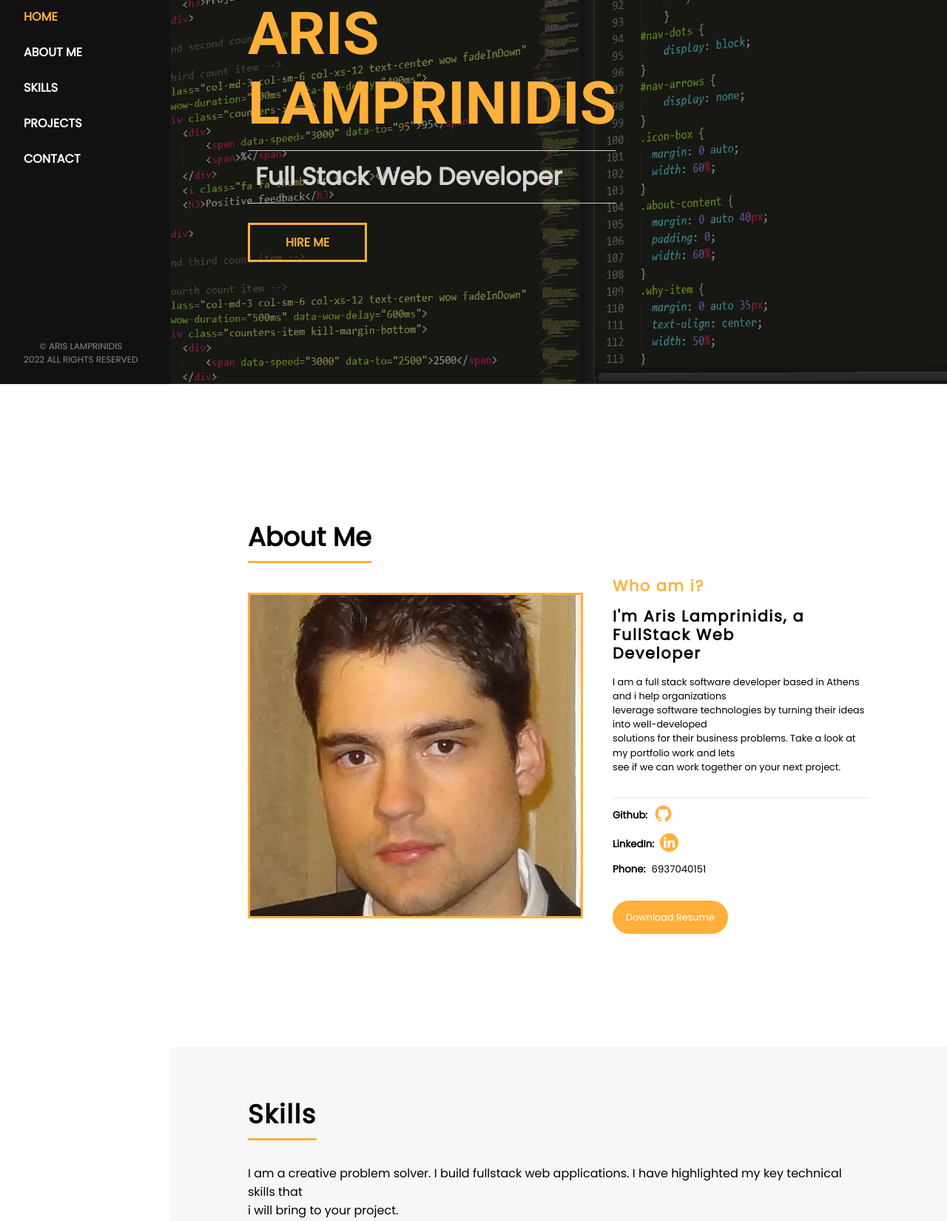
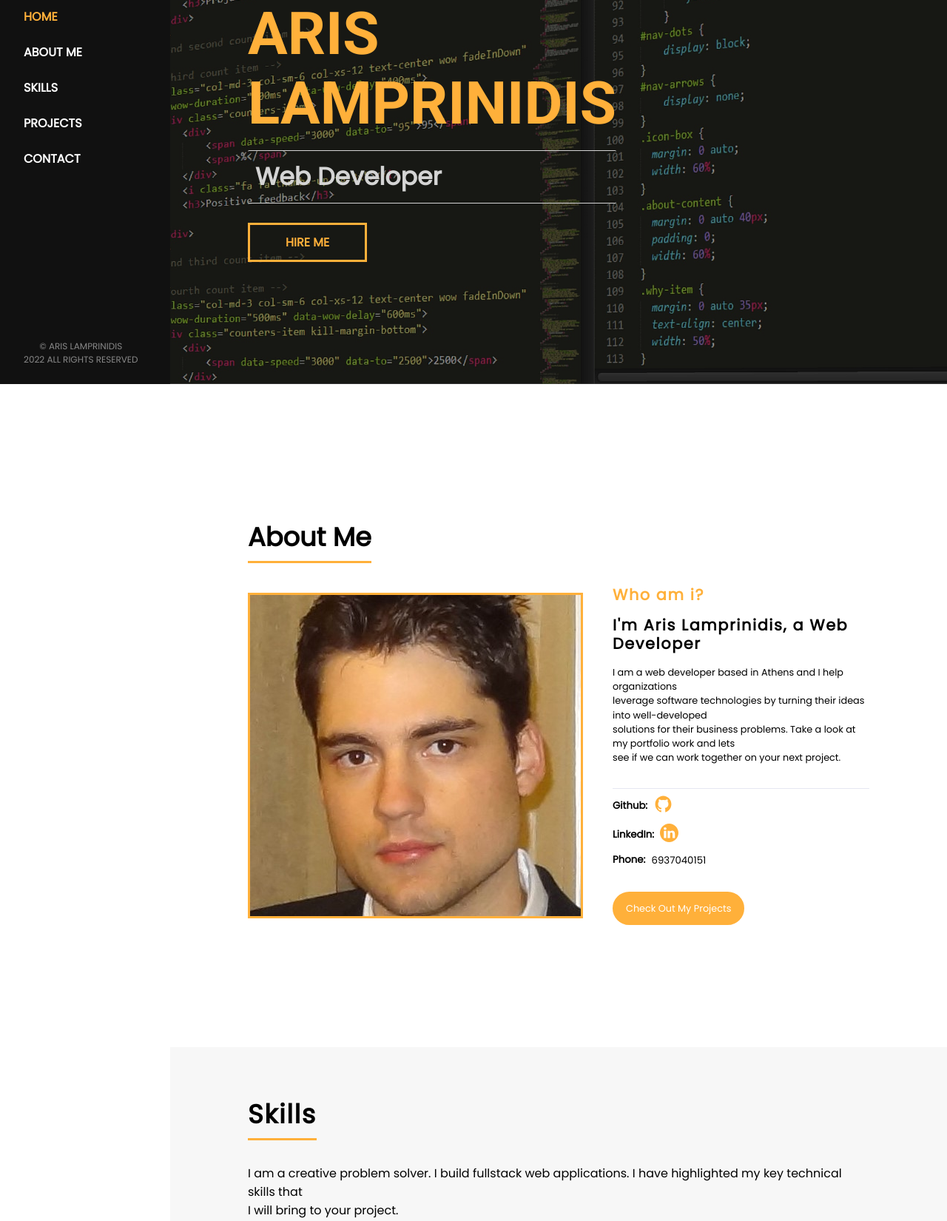
Before and after one commit to zeromaxx/PersonalPortfolio, a PHP site: page / in a window 1280 px wide. Shown: the part 281-1931 px from the top of the page at 74% size. Run offline with PHP 8.4, Linux system fonts and the light colour scheme; some libraries are stand-ins or nearby versions.

Commit message:
removed dl button

```diff
--- a/index.js
+++ b/index.js
@@ -3,10 +3,23 @@ const menuIcon = document.querySelector(".menu-icon");
 const sidebar = document.querySelector(".sidebar");
 const scrollLinks = document.querySelectorAll(".links");
 const hireBtn = document.querySelector(".hire-me-btn");
-const ctaBtn = document.querySelector(".cta-btn");
+const ctaBtn = document.querySelector(".download-btn");
 const overlay = document.querySelector(".overlay");
 
+
 hireBtn.addEventListener("click", (e) => {
+  e.preventDefault();
+  const id = e.currentTarget.getAttribute("href").slice(1);
+  const element = document.getElementById(id);
+  let position = element.offsetTop;
+
+  window.scrollTo({
+    left: 0,
+    top: position,
+  });
+});
+
+ctaBtn.addEventListener("click", (e) => {
   e.preventDefault();
   const id = e.currentTarget.getAttribute("href").slice(1);
   const element = document.getElementById(id);
--- a/index.php
+++ b/index.php
@@ -44,7 +44,7 @@
                     <h2 style="color: #FFB03A">ARIS</h2>
                     <h2 style="color: #FFB03A">LAMPRINIDIS</h2>
                     <div class="main-img-job-title">
-                        <h3>Full Stack Web Developer</h3>
+                        <h3>Web Developer</h3>
                     </div>
                     <a class="links hire-me-btn" href="#contact">Hire Me</a>
                 </div>
@@ -57,8 +57,8 @@
                 <img class="avatar-img" src="./Images/face1.jpg" alt="about-image">
                 <div class="about-me-info">
                     <h4>Who am i?</h4>
-                    <h3>I'm Aris Lamprinidis, a FullStack Web <br> Developer</h3>
-                    <p>I am a full stack software developer based in Athens and i help organizations <br>
+                    <h3>I'm Aris Lamprinidis, a Web <br> Developer</h3>
+                    <p>I am a web developer based in Athens and I help organizations <br>
                         leverage software technologies by turning their ideas into well-developed <br> solutions for
                         their
                         business problems. Take a look at my portfolio work and lets <br> see if we can work together on
@@ -70,8 +70,7 @@
                     </div>
                     <h5>LinkedIn: <span><a target="_blank" href="https://www.linkedin.com/in/aris-lamprinidis-aa7b81236/"><img width="25px" src="./Images/linkedin.svg" alt=""></a></span></h5>
                     <h5>Phone: <span style="font-weight: 400;">6937040151</span></h5>
-                    <a href="Aristeidis-Lamprinidis-Resume.pdf" download="Aristeidis-Lamprinidis-Resume" class="download-btn">Download
-                        Resume</a>
+                    <a href="#projects" class="download-btn">Check Out My Projects</a>
 
                 </div>
 
@@ -85,7 +84,7 @@
                     <p style="margin-top: 2rem;">I am a creative problem solver. I build fullstack web applications. I
                         have highlighted my key
                         technical skills that <br>
-                        i will bring to your project.</p>
+                        I will bring to your project.</p>
                     <div class="skills-container">
                         <div>
                             <i class="devicon-csharp-plain colored"></i>
@@ -130,7 +129,7 @@
         </section>
         <section id="projects" class="projects-wrapper">
             <h2>My Projects</h2>
-            <p style="margin-top: 1rem;">Showcasing complete projects demonstrates what i can bring to your project.</p>
+            <p style="margin-top: 1rem;">Showcasing complete projects demonstrates what I can bring to your project.</p>
             <div class="projects-container">
                 <div class="project-1">
                     <img height="100%" style="object-fit: cover;" src="./Images/project-img.png" alt="project-img">
@@ -206,7 +205,7 @@
                         </div>
                         <div class="project-info">
                             <h1>CyberStore</h1>
-                            <p style="margin-top: 1rem;">This project was build during the time i was attending
+                            <p style="margin-top: 1rem;">This project was build during the time I was attending
                                 Bootcamp. The team consisted of me and four other developers. I was in charge for the
                                 front
                                 end.</p>
```
